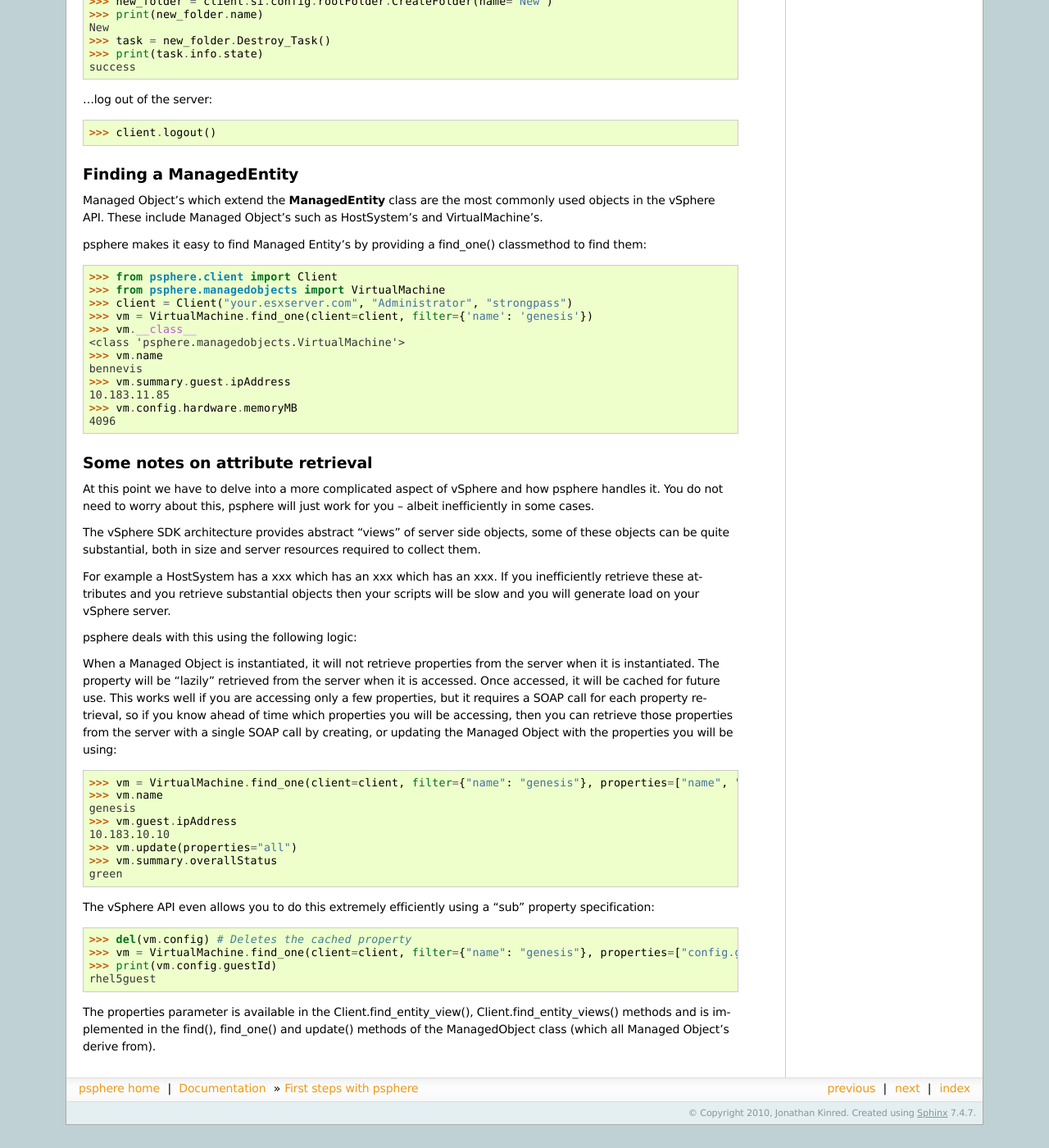
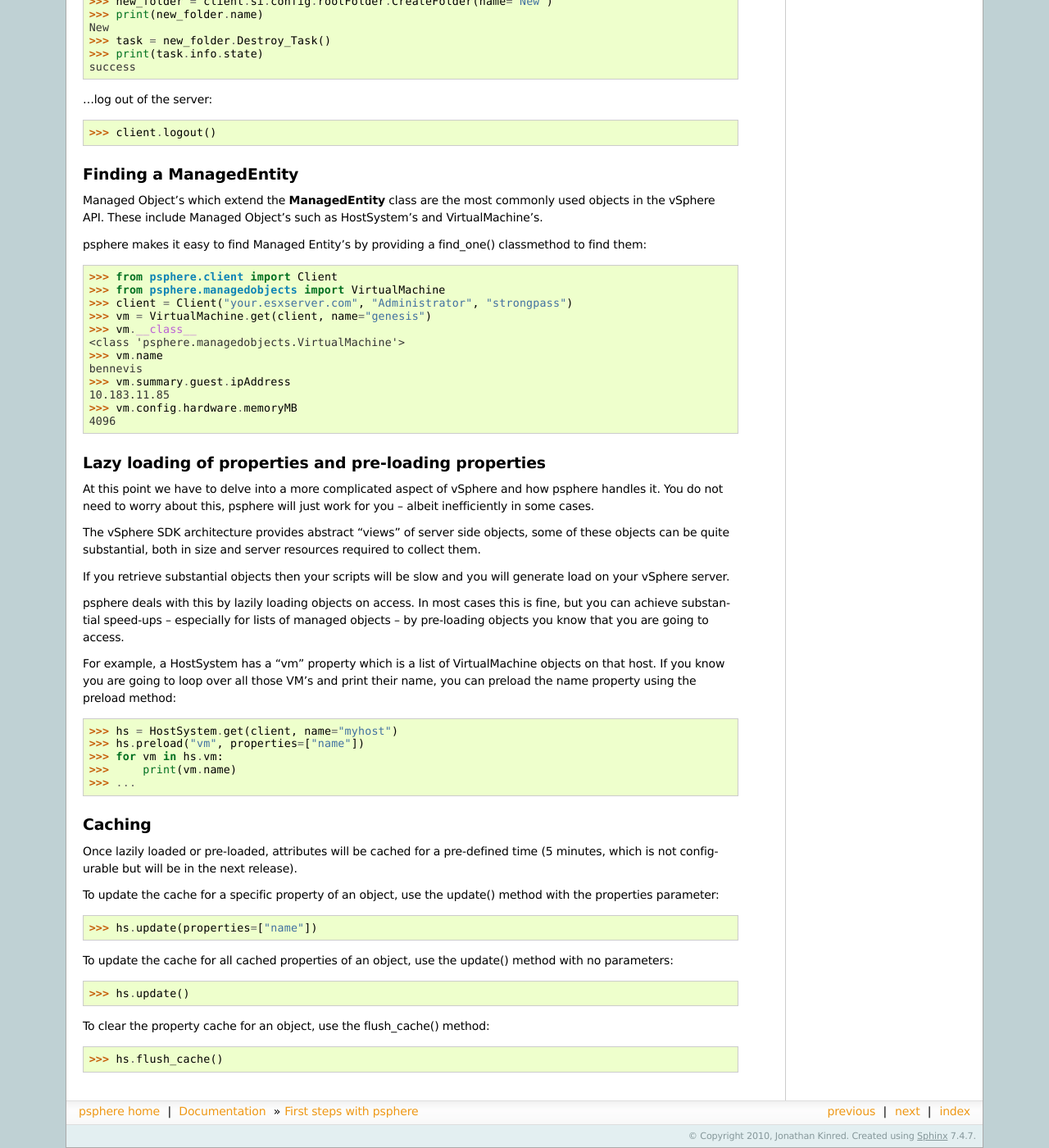
Before and after one commit to psphere-project/psphere, a Sphinx documentation site: the page built from doc/tutorial.rst, in a window 1280 px wide and 1400 px high, scrolled down 1442 px. Shown: the whole window at 82% size. Built offline with Sphinx 7.4.7, drawn with Linux system fonts in a browser that asks for light colours; before the commit the page ends 2814 px from its top, so only the background shows below that; some of the changed text lies outside the part shown.

Commit message:
Documentation updates

```diff
--- a/doc/tutorial.rst
+++ b/doc/tutorial.rst
@@ -91,7 +91,7 @@ classmethod to find them::
     >>> from psphere.client import Client
     >>> from psphere.managedobjects import VirtualMachine
     >>> client = Client("your.esxserver.com", "Administrator", "strongpass")
-    >>> vm = VirtualMachine.find_one(client=client, filter={'name': 'genesis'})
+    >>> vm = VirtualMachine.get(client, name="genesis")
     >>> vm.__class__
     <class 'psphere.managedobjects.VirtualMachine'>
     >>> vm.name
@@ -102,8 +102,8 @@ classmethod to find them::
     4096
 
 
-Some notes on attribute retrieval
----------------------------------
+Lazy loading of properties and pre-loading properties
+-----------------------------------------------------
 
 At this point we have to delve into a more complicated aspect of vSphere and
 how psphere handles it. You do not need to worry about this, psphere will just
@@ -113,44 +113,45 @@ The vSphere SDK architecture provides abstract "views" of server side objects,
 some of these objects can be quite substantial, both in size and server
 resources required to collect them.
 
-For example a HostSystem has a xxx which has an xxx which has an xxx. If you
-inefficiently retrieve these attributes and you retrieve substantial objects
-then your scripts will be slow and you will generate load on your vSphere
-server.
+If you retrieve substantial objects then your scripts will be slow and you
+will generate load on your vSphere server.
 
-psphere deals with this using the following logic:
+psphere deals with this by lazily loading objects on access. In most cases
+this is fine, but you can achieve substantial speed-ups -- especially for
+lists of managed objects -- by pre-loading objects you know that you are
+going to access.
 
-When a Managed Object is instantiated, it will not retrieve properties from
-the server when it is instantiated. The property will be "lazily" retrieved
-from the
-server when it is accessed. Once accessed, it will be cached for future
-use. This works well if you are accessing only a few properties, but it
-requires a SOAP call for each property retrieval, so if you know ahead
-of time which properties you will be accessing, then you can retrieve
-those properties from the server with a single SOAP call by creating,
-or updating the Managed Object with the properties you will be using::
+For example, a HostSystem has a "vm" property which is a list of
+VirtualMachine objects on that host. If you know you are going to loop
+over all those VM's and print their name, you can preload the name property
+using the preload method::
 
-    >>> vm = VirtualMachine.find_one(client=client, filter={"name": "genesis"}, properties=["name", "guest"])
-    >>> vm.name
-    genesis
-    >>> vm.guest.ipAddress
-    10.183.10.10
-    >>> vm.update(properties="all")
-    >>> vm.summary.overallStatus
-    green
+    >>> hs = HostSystem.get(client, name="myhost")
+    >>> hs.preload("vm", properties=["name"])
+    >>> for vm in hs.vm:
+    >>>     print(vm.name)
+    >>> ...
 
-The vSphere API even allows you to do this extremely efficiently using
-a "sub" property specification::
 
-    >>> del(vm.config) # Deletes the cached property
-    >>> vm = VirtualMachine.find_one(client=client, filter={"name": "genesis"}, properties=["config.guestId"])
-    >>> print(vm.config.guestId)
-    rhel5guest
+Caching
+-------
 
-The properties parameter is available in the Client.find_entity_view(),
-Client.find_entity_views() methods and is implemented in the find(),
-find_one() and update() methods of the ManagedObject class (which all
-Managed Object's derive from).
+Once lazily loaded or pre-loaded, attributes will be cached for a pre-defined
+time (5 minutes, which is not configurable but will be in the next release).
+
+To update the cache for a specific property of an object, use the update()
+method with the properties parameter::
+
+    >>> hs.update(properties=["name"])
+
+To update the cache for all cached properties of an object, use the update()
+method with no parameters::
+
+    >>> hs.update()
+
+To clear the property cache for an object, use the flush_cache() method::
+
+    >>> hs.flush_cache()
 
 
 .. |more| image:: more.png
```
Also changed, not shown: doc/datastore.rst (+13 -47 lines), doc/hostsystem.rst (+8 -19 lines), doc/intro.rst (+3 -4 lines).
